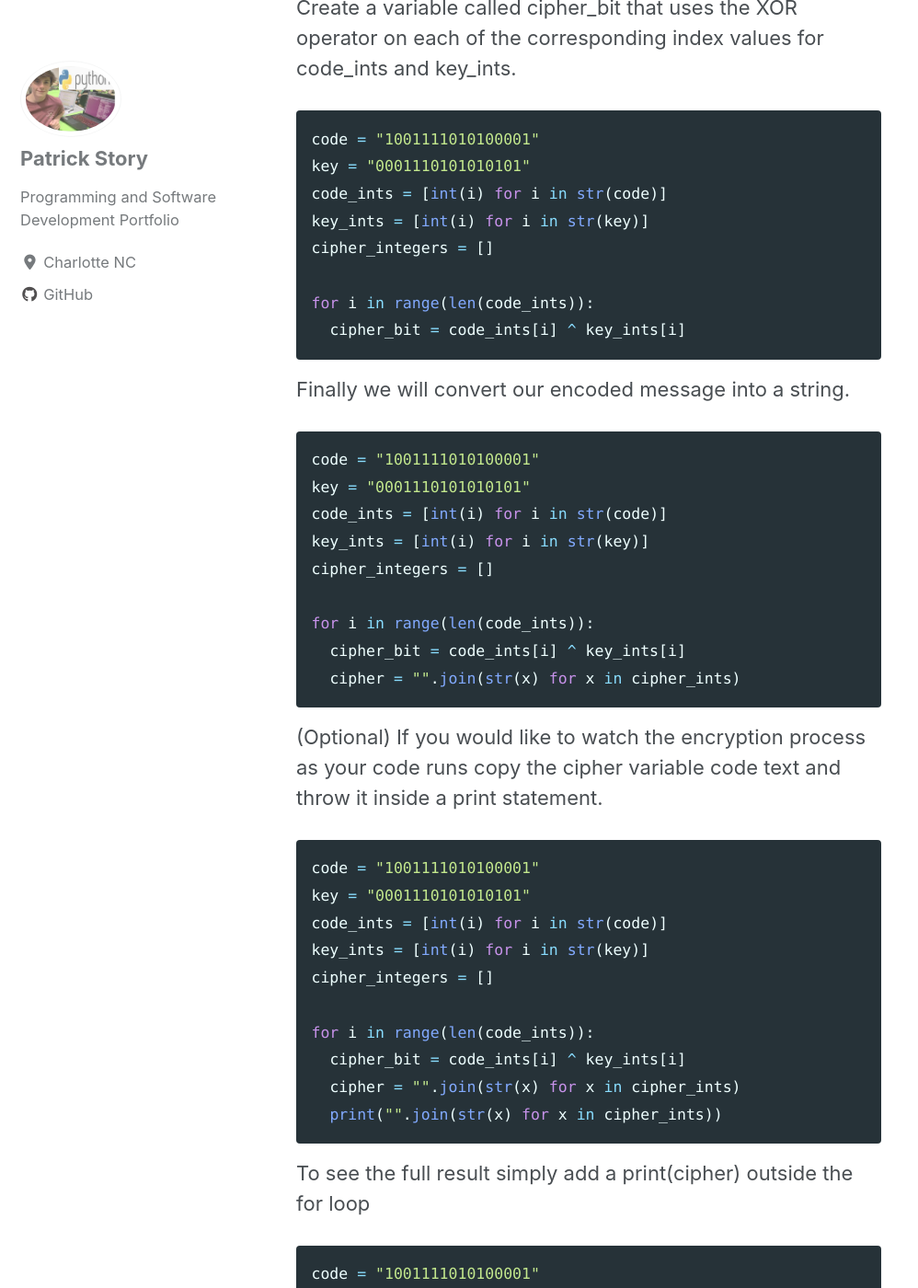
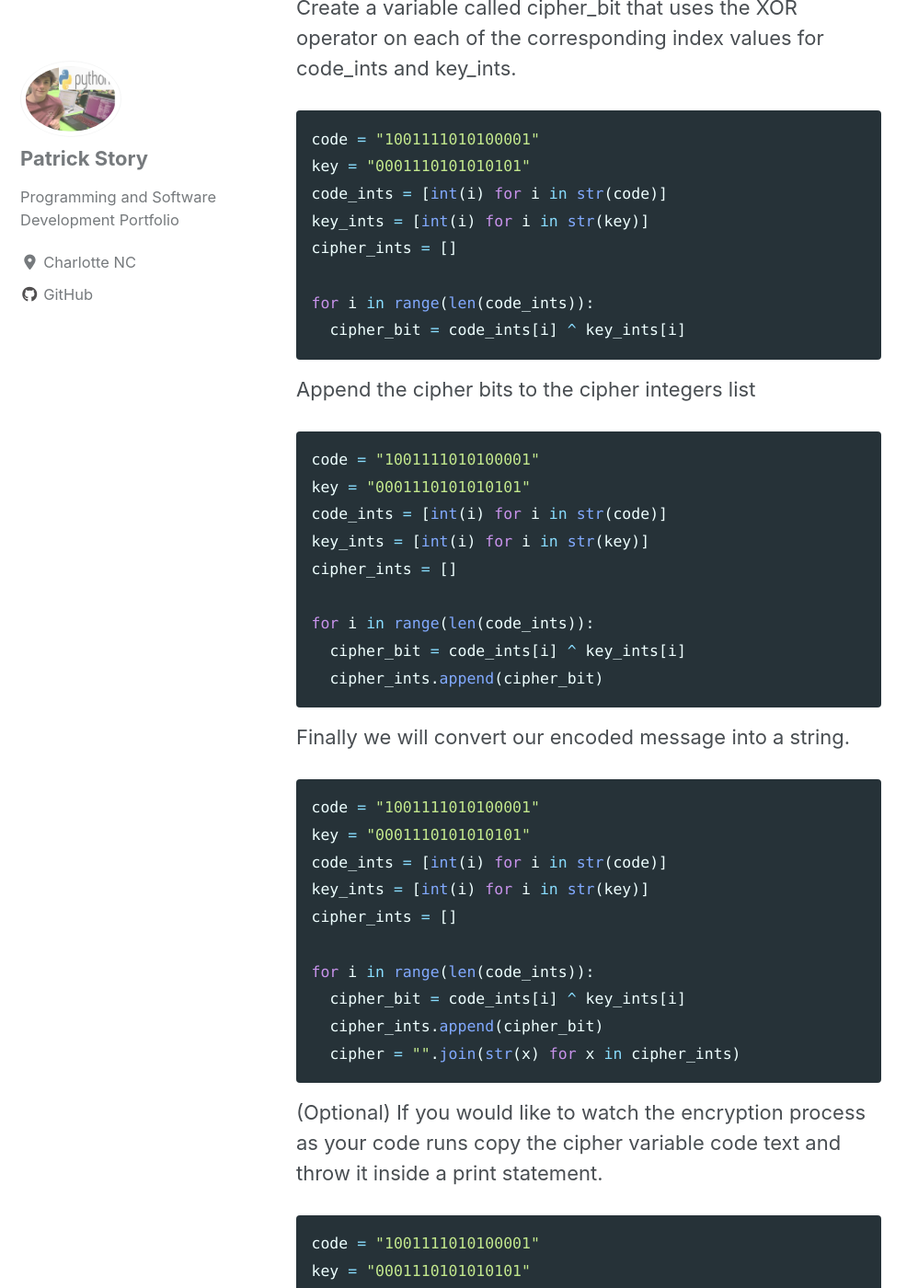
Before and after one commit to Patchyst/Patchyst.github.io, a Jekyll site: the page built from _posts/2019-08-13-XORstream.md, in a window 1280 px wide and 1400 px high, scrolled down 2141 px. Shown: the whole window at 92% size, without its empty margins (0-998 px from the left). Built offline with Jekyll 4.4.1, drawn with Linux system fonts in a browser that asks for light colours; cached includes are drawn as plain includes; nearby versions of some CDN libraries; some of the changed text lies outside the part shown.

Commit message:
updating Block Cipher Project

````diff
--- a/_posts/2019-08-13-XORstream.md
+++ b/_posts/2019-08-13-XORstream.md
@@ -34,7 +34,7 @@ code = "1001111010100001"
 key = "0001110101010101"
 code_ints = [int(i) for i in str(code)]
 key_ints = [int(i) for i in str(key)]
-cipher_integers = []
+cipher_ints = []
 
 for i in range(len(code_ints)):
 ```
@@ -44,21 +44,36 @@ code = "1001111010100001"
 key = "0001110101010101"
 code_ints = [int(i) for i in str(code)]
 key_ints = [int(i) for i in str(key)]
-cipher_integers = []
+cipher_ints = []
 
 for i in range(len(code_ints)):
   cipher_bit = code_ints[i] ^ key_ints[i]
 ```
+Append the cipher bits to the cipher integers list
+```python
+code = "1001111010100001"
+key = "0001110101010101"
+code_ints = [int(i) for i in str(code)]
+key_ints = [int(i) for i in str(key)]
+cipher_ints = []
+
+for i in range(len(code_ints)):
+  cipher_bit = code_ints[i] ^ key_ints[i]
+  cipher_ints.append(cipher_bit)
+```
+
+
 Finally we will convert our encoded message into a string.
 ```python
 code = "1001111010100001"
 key = "0001110101010101"
 code_ints = [int(i) for i in str(code)]
 key_ints = [int(i) for i in str(key)]
-cipher_integers = []
+cipher_ints = []
 
 for i in range(len(code_ints)):
   cipher_bit = code_ints[i] ^ key_ints[i]
+  cipher_ints.append(cipher_bit)
   cipher = "".join(str(x) for x in cipher_ints)
 ```
 (Optional) If you would like to watch the encryption process as your code runs copy the cipher variable code text and throw it inside a print statement.
@@ -67,10 +82,11 @@ code = "1001111010100001"
 key = "0001110101010101"
 code_ints = [int(i) for i in str(code)]
 key_ints = [int(i) for i in str(key)]
-cipher_integers = []
+cipher_ints = []
 
 for i in range(len(code_ints)):
   cipher_bit = code_ints[i] ^ key_ints[i]
+  cipher_ints.append(cipher_bit)
   cipher = "".join(str(x) for x in cipher_ints)
   print("".join(str(x) for x in cipher_ints))
 ```
@@ -80,10 +96,11 @@ code = "1001111010100001"
 key = "0001110101010101"
 code_ints = [int(i) for i in str(code)]
 key_ints = [int(i) for i in str(key)]
-cipher_integers = []
+cipher_ints = []
 
 for i in range(len(code_ints)):
   cipher_bit = code_ints[i] ^ key_ints[i]
+  cipher_ints.append(cipher_bit)
   cipher = "".join(str(x) for x in cipher_ints)
   print("".join(str(x) for x in cipher_ints))
 print(cipher)
@@ -94,10 +111,11 @@ code = "1001111010100001"
 key = "0001110101010101"
 code_ints = [int(i) for i in str(code)]
 key_ints = [int(i) for i in str(key)]
-cipher_integers = []
+cipher_ints = []
 
 for i in range(len(code_ints)):
   cipher_bit = code_ints[i] ^ key_ints[i]
+  cipher_ints.append(cipher_bit)
   cipher = "".join(str(x) for x in cipher_ints)
   print("".join(str(x) for x in cipher_ints))
 print(cipher)
@@ -110,10 +128,11 @@ code = "1001111010100001"
 key = "0001110101010101"
 code_ints = [int(i) for i in str(code)]
 key_ints = [int(i) for i in str(key)]
-cipher_integers = []
+cipher_ints = []
 
 for i in range(len(code_ints)):
   cipher_bit = code_ints[i] ^ key_ints[i]
+  cipher_ints.append(cipher_bit)
   cipher = "".join(str(x) for x in cipher_ints)
   print("".join(str(x) for x in cipher_ints))
 print(cipher)
````
